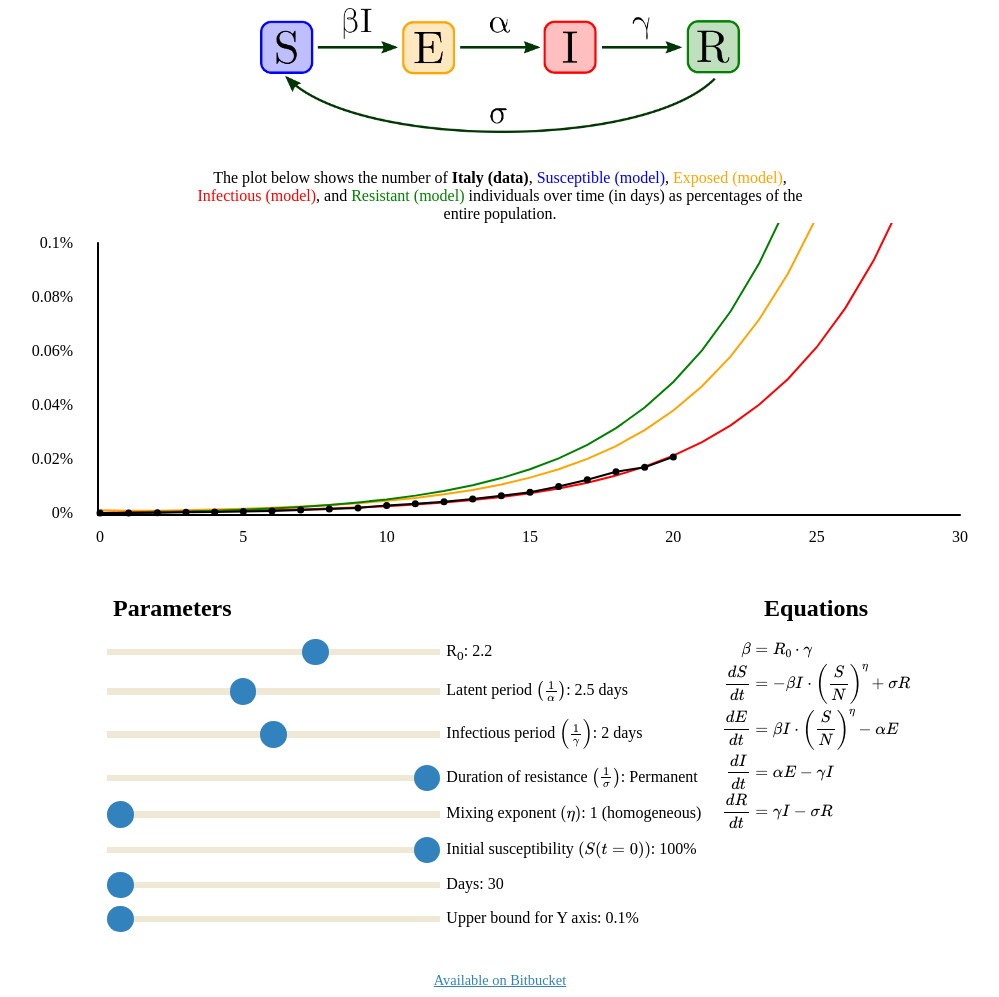
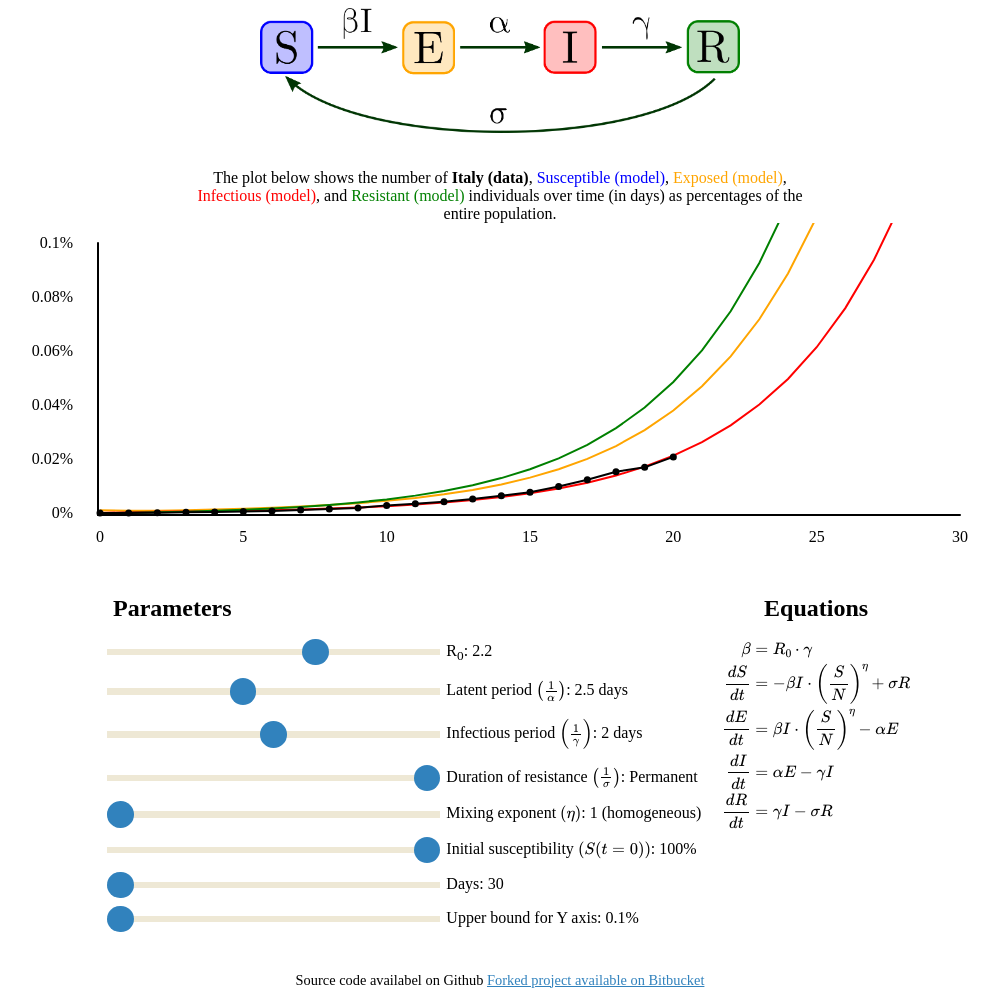
Before and after one commit to phcollignon/coronavirus, a plain HTML site: page index.html in a window 1280 px wide. Shown: the whole page, without its empty margins (140-1139 px from the left). Drawn offline with nearby package versions, Linux system fonts and the light colour scheme; some packages are replaced by stand-ins of ours.

Commit message:
add links to source code in demo

```diff
--- a/index.html
+++ b/index.html
@@ -99,7 +99,8 @@
     </div>
 
     <div id="footer">
-      <a href="https://bitbucket.org/robmoss/seir-demo-javascript">Available on Bitbucket</a>
+      <a href="https://github.com/phcollignon/coronavirus"></a>Source code availabel on Github</a>
+      <a href="https://bitbucket.org/robmoss/seir-demo-javascript">Forked project available on Bitbucket</a>
     </div>
 
     <script type="text/javascript" src="seir.js" charset="utf-8"></script>
```
